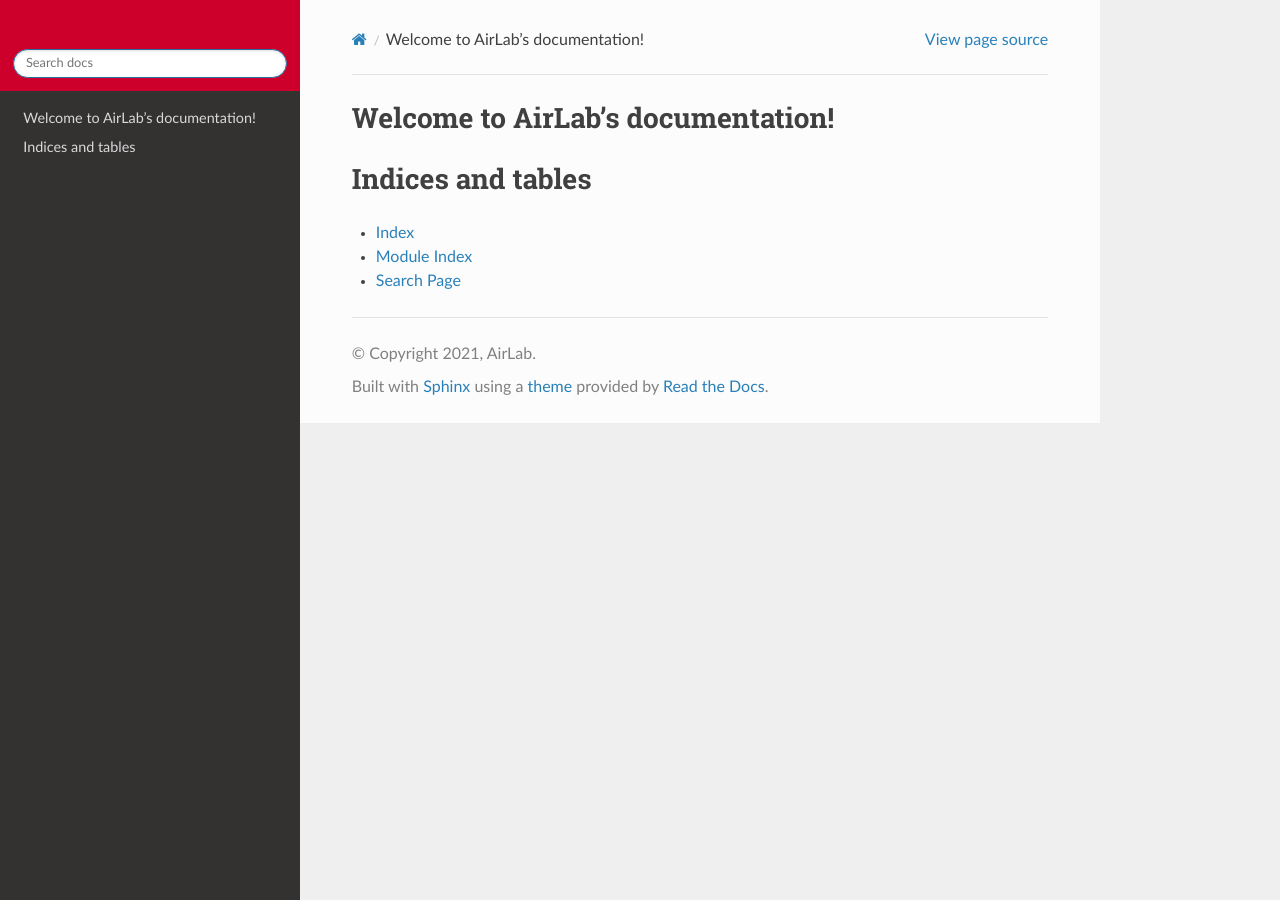
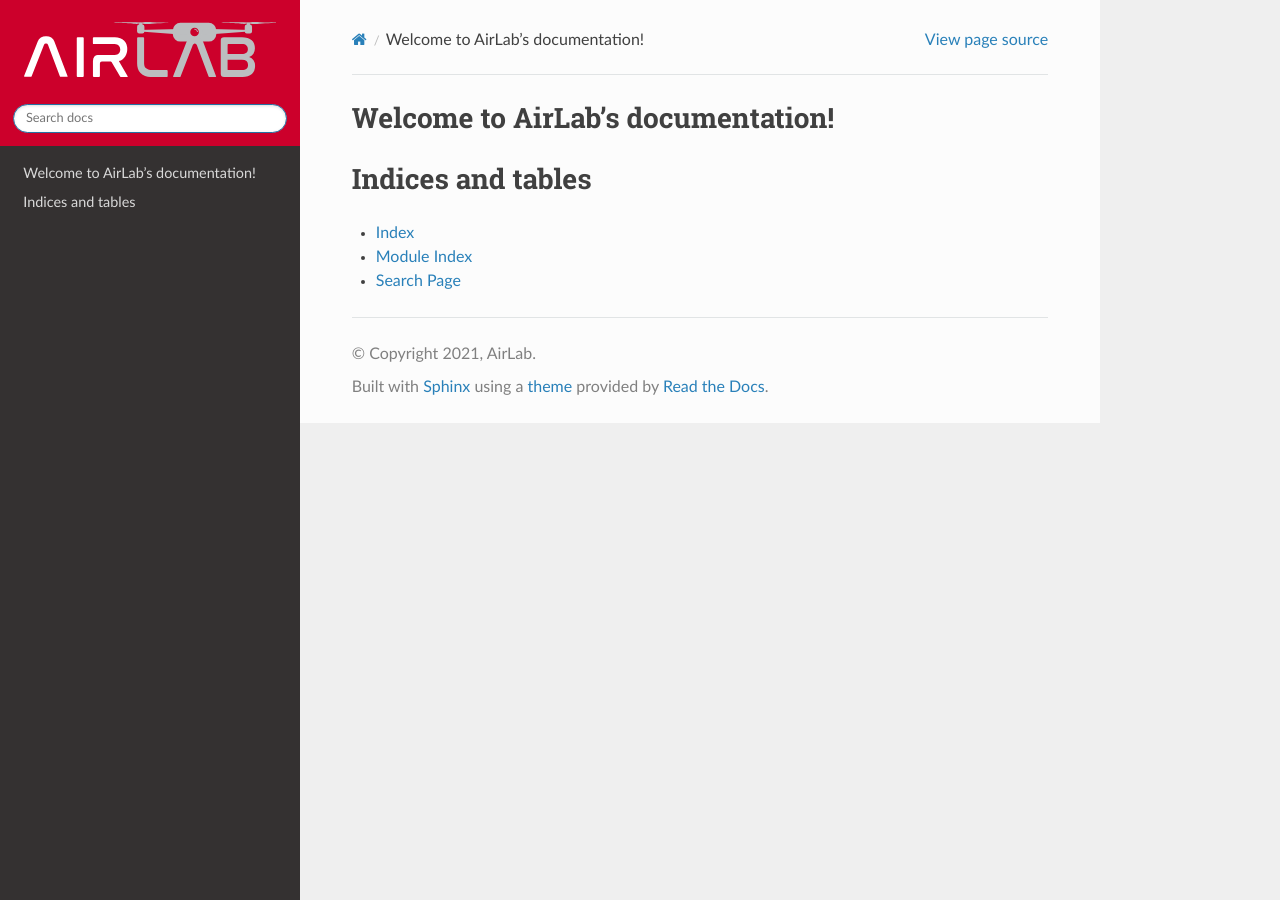
Before and after one commit to castacks/AirLab-Documentation, a Sphinx documentation site: the page built from docs/source/index.rst, in a window 1280 px wide. Built offline with Sphinx 7.4.7 and the Read the Docs theme 2.0.0, drawn with Linux system fonts in a browser that asks for light colours.

Commit message:
Fix svg logo not showing

```diff
--- a/docs/source/_static/css/custom.css
+++ b/docs/source/_static/css/custom.css
@@ -1,3 +1,6 @@
 /* .wy-side-nav-search, .wy-nav-top {
     background: #0b750a;
 } */
+.wy-side-nav-search .wy-dropdown > a img.logo, .wy-side-nav-search > a img.logo {
+    width: 275px;
+}
--- a/docs/source/conf.py
+++ b/docs/source/conf.py
@@ -59,7 +59,7 @@
     'analytics_id': 'UA-XXXXXXX-1',  #  Provided by Google in your dashboard
     'analytics_anonymize_ip': False,
     'logo_only': True,
-    'display_version': True,
+    'display_version': False,
     'prev_next_buttons_location': 'bottom',
     'style_external_links': False,
     'vcs_pageview_mode': '',
```
Also changed, not shown: 7 other files.
